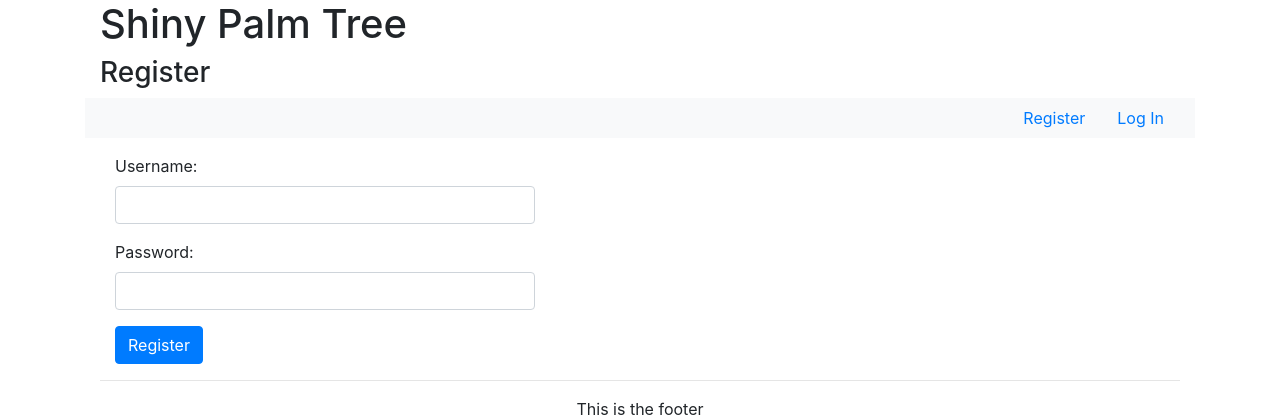
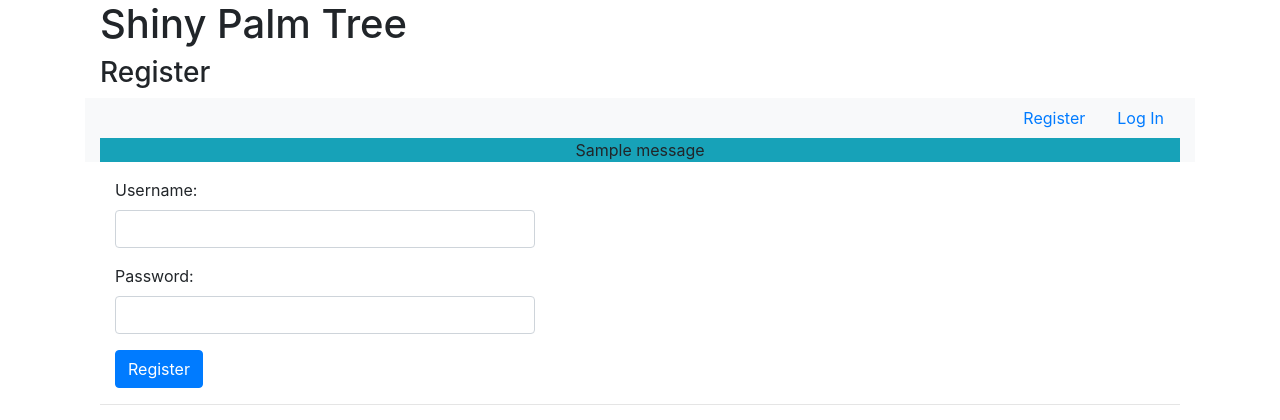
Before and after one commit to Bl4ck4/shiny-palm-tree, a Flask app: page /auth/register in a window 1280 px wide. Shown: the top 420 px of the page. Run offline with Flask 2, Linux system fonts and the light colour scheme; one stand-in notice (Sample message) is shown; some libraries are stand-ins or nearby versions.

Commit message:
Blueprint for the page added.

```diff
--- a/palmtree/templates/base.html
+++ b/palmtree/templates/base.html
@@ -25,6 +28,12 @@
   					</li>
 					{% endif %}
 				</ul>
+
+				{% for message in get_flashed_messages() %}
+				<div>
+					<p class="text-center bg-info">{{ message }}</p>
+				</div>
+				{% endfor %}
 			</div>
 
 			<div class="col-md-12">
```
Also changed, not shown: other parts of palmtree/templates/base.html (+3 -0 lines).
